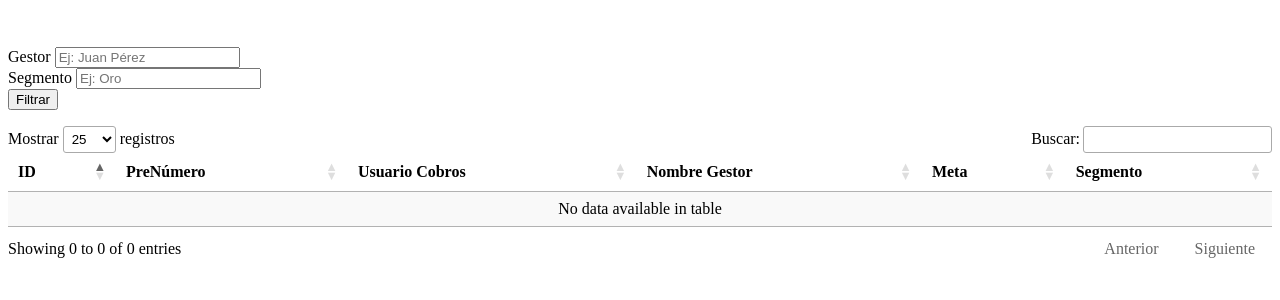
After one commit to Raquelll77/PORTAL_COBROS_PROD, a PHP site: page /views/reportes/asignacionCartera.php in a window 1280 px wide. The commit adds this page. Shown: the top 300 px of the page. Run offline with PHP 8.4, Linux system fonts and the light colour scheme; the template is opened without the code that fills it, so the values that code supplies are empty; some libraries are stand-ins or nearby versions.

Commit message:
se añadio vista para que se vea la asignacion

```diff
--- a/public/index.php
+++ b/public/index.php
@@ -48,6 +48,7 @@ $router->get('/reportes-recuperacion', [ReportesController::class, 'recuperacion
 $router->post('/reportes-recuperacion', [ReportesController::class, 'descargarPagos'], ['ADMIN', 'SUPERVISOR']);
 $router->get('/reportes-deterioro', [ReportesController::class, 'deterioro'], ['ADMIN', 'SUPERVISOR']);
 $router->post('/reportes-deterioro', [ReportesController::class, 'descargarReporteDeterioro'], ['ADMIN', 'SUPERVISOR']);
+$router->get('/reportes-asignacion', [ReportesController::class, 'asignacionCartera'], ['ADMIN', 'SUPERVISOR']);
 
 
 
--- /dev/null
+++ b/views/reportes/asignacionCartera.php
@@ -0,0 +1,83 @@
+<div class="contenedor">
+    <br>
+    <h1 class="titulo-pagina"><?= htmlspecialchars($titulo) ?></h1>
+
+    <!-- Filtros -->
+    <form method="GET" class="contenedor-95 filtros">
+        <div class="contenido-detalle">
+            <div class="campo">
+                <label for="nombregestor">Gestor</label>
+                <input type="text" name="nombregestor" id="nombregestor" placeholder="Ej: Juan Pérez"
+                    value="<?= htmlspecialchars($_GET['nombregestor'] ?? '') ?>">
+            </div>
+            <div class="campo">
+                <label for="segmento">Segmento</label>
+                <input type="text" name="segmento" id="segmento" placeholder="Ej: Oro"
+                    value="<?= htmlspecialchars($_GET['segmento'] ?? '') ?>">
+            </div>
+            <div class="campo">
+                <button type="submit" class="boton-submit">Filtrar</button>
+            </div>
+
+        </div>
+    </form>
+
+    <!-- Tabla -->
+    <div class="tabla-contenedor">
+        <table id="tabla-cartera" class="display">
+            <thead>
+                <tr>
+                    <th>ID</th>
+                    <th>PreNúmero</th>
+                    <th>Usuario Cobros</th>
+                    <th>Nombre Gestor</th>
+                    <th>Meta</th>
+                    <th>Segmento</th>
+                </tr>
+            </thead>
+            <tbody>
+                <?php foreach ($prestamoXGestor as $p): ?>
+                    <?php
+                    // Aplico filtros si existen
+                    if (!empty($_GET['nombregestor']) && stripos($p->nombregestor, $_GET['nombregestor']) === false) {
+                        continue;
+                    }
+                    if (!empty($_GET['segmento']) && stripos($p->segmento, $_GET['segmento']) === false) {
+                        continue;
+                    }
+                    ?>
+                    <tr>
+                        <td><?= htmlspecialchars($p->id) ?></td>
+                        <td><?= htmlspecialchars($p->prenumero) ?></td>
+                        <td><?= htmlspecialchars($p->usuarioCobros) ?></td>
+                        <td><?= htmlspecialchars($p->nombregestor) ?></td>
+                        <td><?= htmlspecialchars($p->meta) ?></td>
+                        <td><?= htmlspecialchars($p->segmento) ?></td>
+                    </tr>
+                <?php endforeach; ?>
+            </tbody>
+        </table>
+    </div>
+</div>
+
+<!-- Estilos DataTable -->
+<link rel="stylesheet" href="https://cdn.datatables.net/1.13.6/css/jquery.dataTables.min.css">
+<script src="https://code.jquery.com/jquery-3.6.0.min.js"></script>
+<script src="https://cdn.datatables.net/1.13.6/js/jquery.dataTables.min.js"></script>
+
+<script>
+    $(document).ready(function () {
+        $('#tabla-cartera').DataTable({
+            pageLength: 25,
+            language: {
+                search: "Buscar:",
+                lengthMenu: "Mostrar _MENU_ registros",
+                info: "Mostrando _START_ a _END_ de _TOTAL_",
+                paginate: {
+                    previous: "Anterior",
+                    next: "Siguiente"
+                }
+            }
+        });
+    });
+</script>
--- a/views/reportes/index.php
+++ b/views/reportes/index.php
@@ -15,4 +15,9 @@
         <img src="<?= BASE_URL ?>/build/img/gestion.png" alt="cartera-gestion">
         <p class="texto-contenido">Deterioro de Cartera</p>
     </a>
+
+    <a href="<?= BASE_URL ?>/reportes-asignacion" class="contenido-seccion">
+        <img src="<?= BASE_URL ?>/build/img/cateraAsignacion.png" alt="cartera-asignacion">
+        <p class="texto-contenido">Asignacion de Cartera</p>
+    </a>
 </main>
```
Also changed, not shown: controllers/ReportesController.php (+23 -0 lines), models/PrestamosXGestor.php (added, +27 -0 lines), 1 other file.
